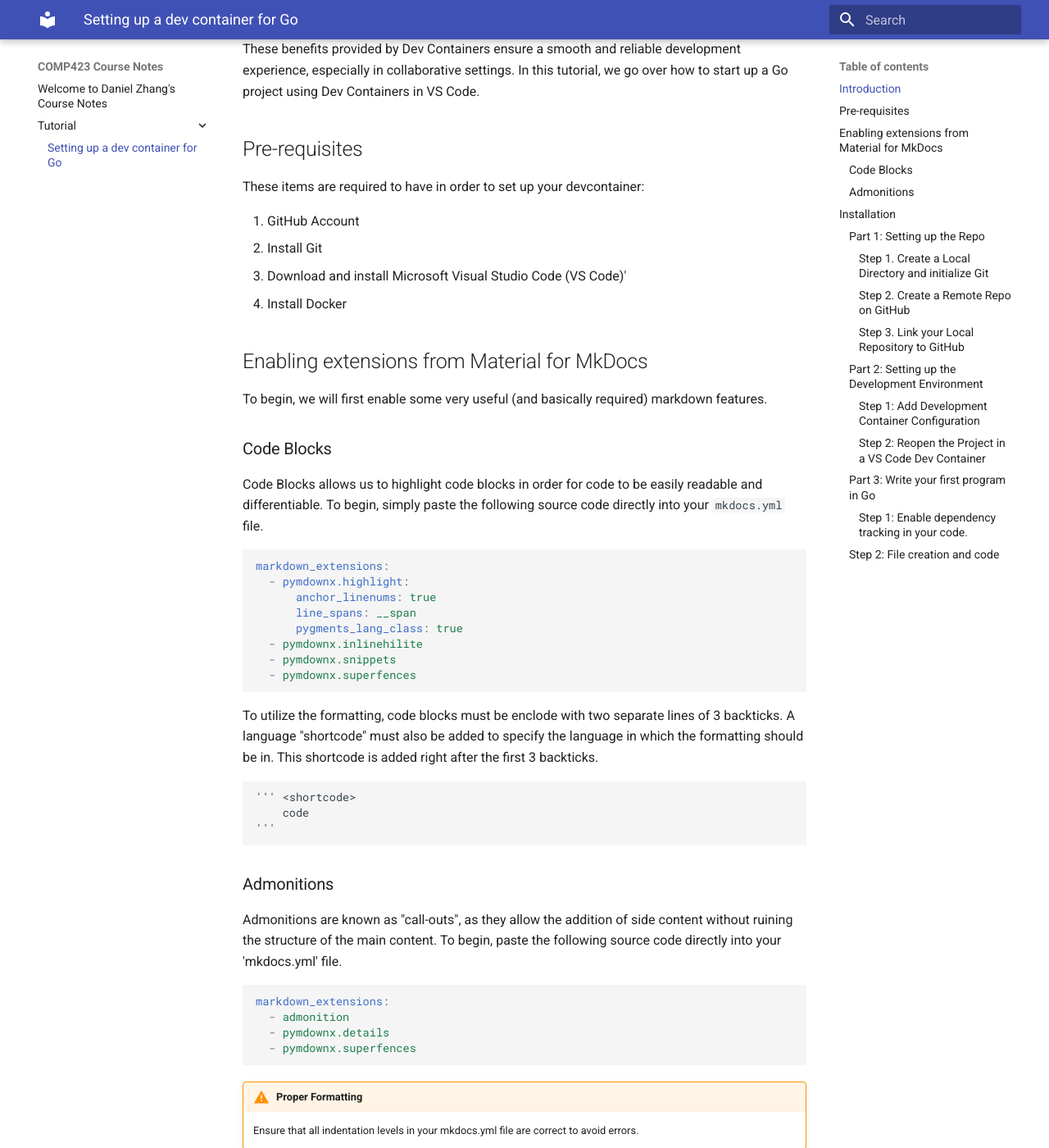
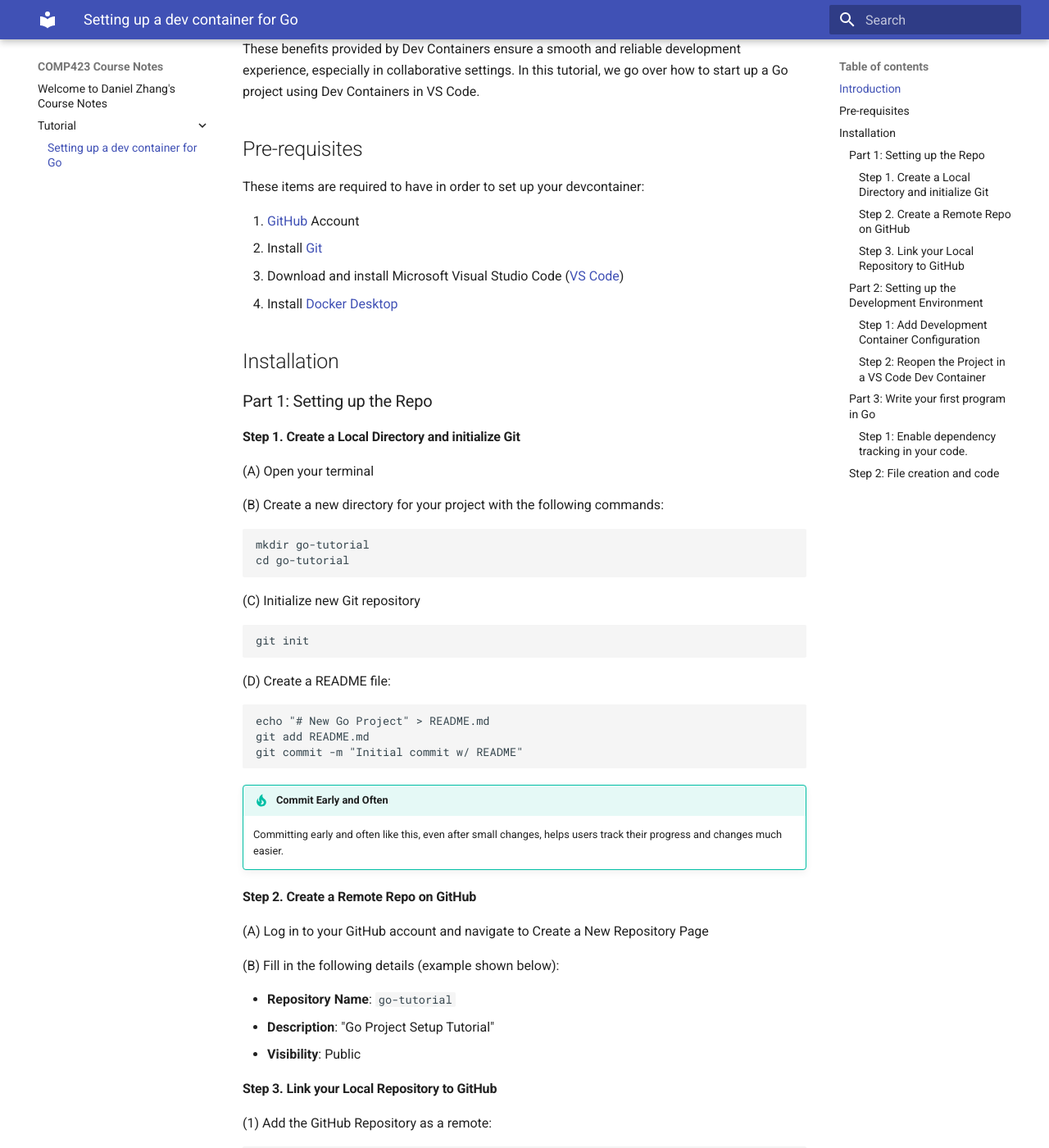
Before and after one commit to D123aniel/comp423-course-notes, an MkDocs documentation site: the page built from docs/tutorial/go-setup.md, in a window 1280 px wide and 1400 px high, scrolled down 452 px. Shown: the whole window at 82% size. Built offline with MkDocs 1.6.1 and Material for MkDocs 9.7.7, drawn with Linux system fonts in a browser that asks for light colours; some of the changed text lies outside the part shown.

Commit message:
final changes

````diff
--- a/docs/tutorial/go-setup.md
+++ b/docs/tutorial/go-setup.md
@@ -12,51 +12,11 @@
 ## Pre-requisites
 These items are required to have in order to set up your devcontainer:
 
-1. GitHub Account
-2. Install Git
-3. Download and install Microsoft Visual Studio Code (VS Code)'
-4. Install Docker
+1. [GitHub](https://github.com/) Account
+2. Install [Git](https://github.com/git-guides/install-git)
+3. Download and install Microsoft Visual Studio Code ([VS Code](https://code.visualstudio.com/download))
+4. Install [Docker Desktop](https://docs.docker.com/desktop/)
 
-
-
-## Enabling extensions from Material for MkDocs
-
-To begin, we will first enable some very useful (and basically required) markdown features.
-
-### Code Blocks
-Code Blocks allows us to highlight code blocks in order for code to be easily readable and differentiable. To begin, simply paste the following source code directly into your `mkdocs.yml` file.
-
-``` yaml
-markdown_extensions:
-  - pymdownx.highlight:
-      anchor_linenums: true
-      line_spans: __span
-      pygments_lang_class: true
-  - pymdownx.inlinehilite
-  - pymdownx.snippets
-  - pymdownx.superfences
-```
-
-To utilize the formatting, code blocks must be enclode with two separate lines of 3 backticks. A language "shortcode" must also be added to specify the language in which the formatting should be in. This shortcode is added right after the first 3 backticks.
-```
-''' <shortcode>
-    code
-'''
-```
-
-### Admonitions
-Admonitions are known as "call-outs", as they allow the addition of side content without ruining the structure of the main content. To begin, paste the following source code directly into your 'mkdocs.yml' file.
-
-``` yaml
-markdown_extensions:
-  - admonition
-  - pymdownx.details
-  - pymdownx.superfences
-```
-
-!!! warning "Proper Formatting"
-
-    Ensure that all indentation levels in your mkdocs.yml file are correct to avoid errors.
 
 ## Installation
 
@@ -94,10 +54,10 @@
 
 (A) Log in to your GitHub account and navigate to Create a New Repository Page
 
-(B) Fill in the following details as follows:
+(B) Fill in the following details (example shown below):
 
-* **Repository Name**: ``` go-project ```
-* **Descipriton**: "New Go Project"
+* **Repository Name**: ```go-tutorial```
+* **Description**: "Go Project Setup Tutorial"
 * **Visibility**: Public
 
 #### Step 3. Link your Local Repository to GitHub
@@ -105,7 +65,7 @@
 (1) Add the GitHub Repository as a remote:
 
 ```
-git remote add origin https://github.com/<your-username>/go-devcontainer-tutorial.git
+git remote add origin https://github.com/<your-username>/go-tutorial.git
 ```
 
 Replace ```
@@ -160,10 +120,10 @@
 
 #### Step 2: Reopen the Project in a VS Code Dev Container
 
-Reopen the project in a devcontainer by pressing ```Ctrl+Shift+P``` (```Cmd+Shift+P``` on Mac), and type "Dev Containers: Reopen in Container." Selecting the option will cause your VS Code to reload as the image is downloaded and requirements installed. Once your setup is complete, ensure in the ```go.mod``` file that the version is 1.23.4 (or the latest version at the time of completion).
+Reopen the project in a devcontainer by pressing ```Ctrl+Shift+P``` (```Cmd+Shift+P``` on Mac), and type "Dev Containers: Reopen in Container." Selecting the option will cause your VS Code to reload as the image is downloaded and requirements installed. Once your setup is complete, the terminal should print out the version of Go installed. Ensure the version is 1.23.4 (or the latest version at the time of completion).
 
 !!! warning "Wrong Version"
-    If the version is incorrect, ensure that the ```:latest``` tag is attached to the end of the image link.
+    If the version is incorrect, ensure that the ```:latest``` tag is attached to the end of the image link. Then, press ```Ctrl+Shift+P``` (```Cmd+Shift+P``` on Mac) and type "Dev Containers: Rebuild Container" and run it.
 
 ### Part 3: Write your first program in Go
 
@@ -178,7 +138,7 @@
 ```
 
 !!! warning "Correct Module Path"
-    Ensure that the GitHub remote repository is the same one as you are currently working in for compatibility with Go tools.
+    Ensure that the GitHub remote repository is the same one as you are currently working in, and remove the "https://" at the beginning.
 
 ### Step 2: File creation and code
 
@@ -194,9 +154,16 @@
 }
 ```
 
+!!! note "What does this do?"
+    - We declare the main package, a required step for Go programs.
+    - ```import "fmt"``` imports the ```fmt``` package, a standard Go library used for formatted I/O.
+    - Then, we create a ```main``` function as an entry point to our program, and use the ```Println``` function from the ```fmt``` library to print the string "Hello COMP423".
+
 To run your code, use the command ``` go run .``` in your terminal to see the output (don't forget the dot at the end)!
 
 We can also use the ```build``` subcommand to build the program into a binary file, similar to the ```gcc```command used mainly for C and C++ development. To do so, we run ```go build -o main``` in our terminal. This produces a binary file ```main```, which is an executable file that can be executed separately from Go's environment. To execute the file directly, run the command ```./main```.
 
 !!! info "```run``` vs ```build```"
     ```go run``` automatically compiles and executes the program. ```go build``` compiles but doesn't execute the program, instead creating a separate binary file. This is an executable file that can be run later independent of the GO environment. This allows for more portable binary files for sharing, and ensuring they work outside of this particular environment.
+
+Credits and Acknowledgements: [https://comp423-25s.github.io/resources/MkDocs/tutorial/](https://comp423-25s.github.io/resources/MkDocs/tutorial/)
--- a/mkdocs.yml
+++ b/mkdocs.yml
@@ -10,6 +10,5 @@
   - pymdownx.snippets
   - pymdownx.superfences
   - admonition
-  - codehilite:
-      guess_lang: false
-      linenums: true
+  - pymdownx.details
+  - pymdownx.superfences
````
Also changed, not shown: other parts of docs/tutorial/go-setup.md (+2 -2 lines).
